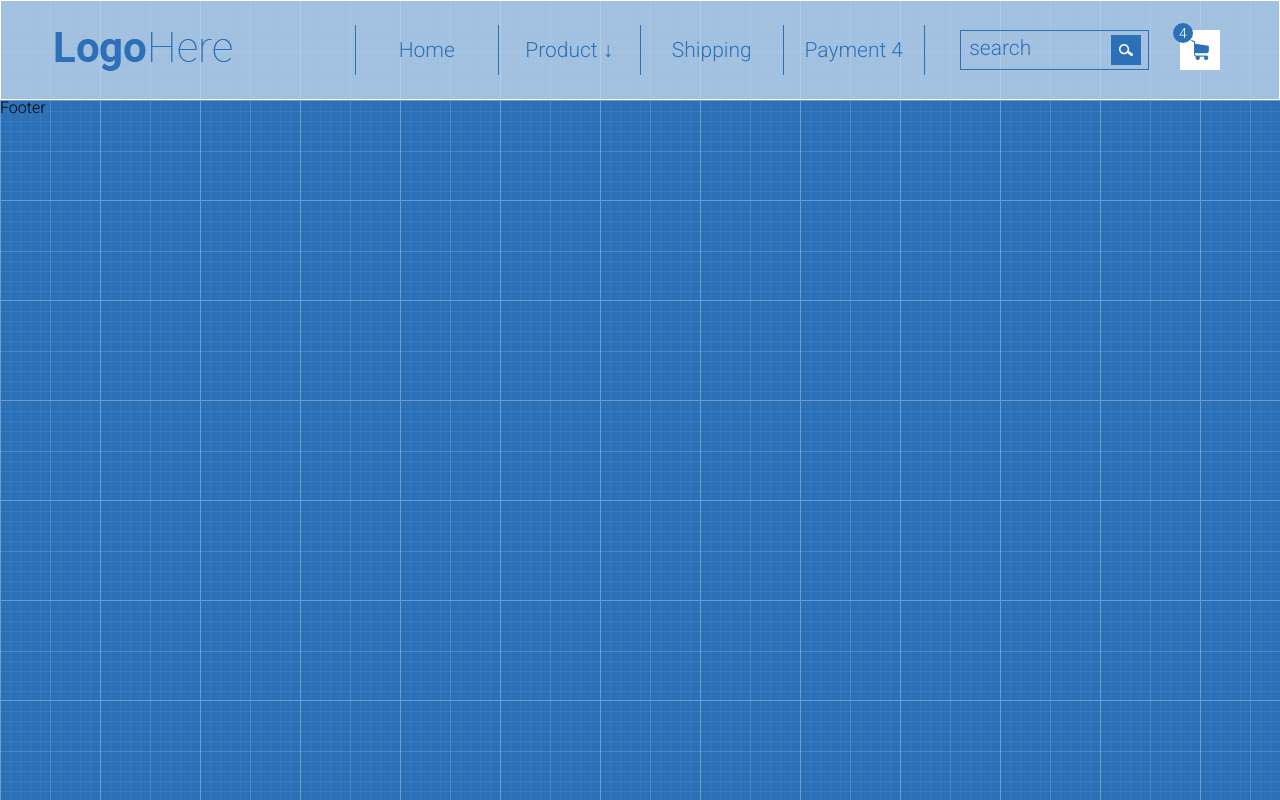
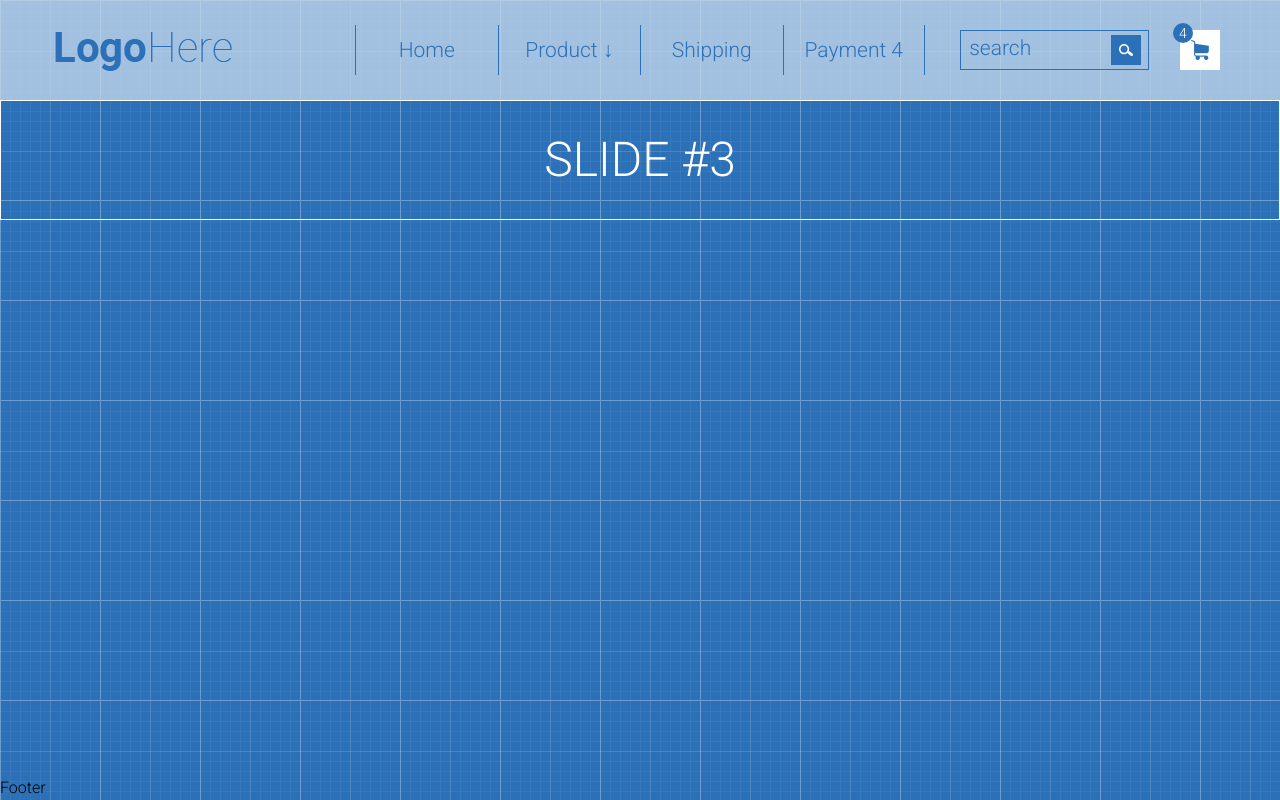
Before and after one commit to MaksymKokaryev/FE2710_Shop, a plain HTML site: page index.html in a window 1280 px wide. Drawn offline with Linux system fonts and the light colour scheme.

Commit message:
area for slider

```diff
--- a/Shop.css
+++ b/Shop.css
@@ -16,7 +16,6 @@ header {
     display: flex;
     background-color: rgba(202, 219, 237, 0.75);
     align-items: center;
-    border: 0.5px solid white;
 }
 
 .container {
@@ -205,3 +204,18 @@ input::placeholder {
     color: white;
     border-radius: 10px;
 }
+main{
+    height: 85vh;
+
+
+}
+.slider {
+    height: 15vh;
+    border: 0.3px solid white;
+    font-size: 48px;
+    color: white;
+    display: flex;
+    align-items: center;
+    justify-content: center;
+
+}
--- a/index.html
+++ b/index.html
@@ -60,7 +60,9 @@
         </div>
     </header>
     <main class="main">
-
+     <div class="slider">
+        SLIDE #3
+     </div>
 
 
     </main>
```
